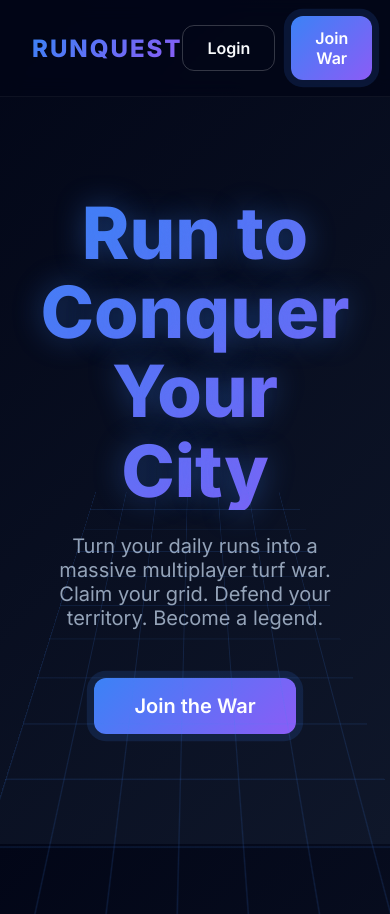
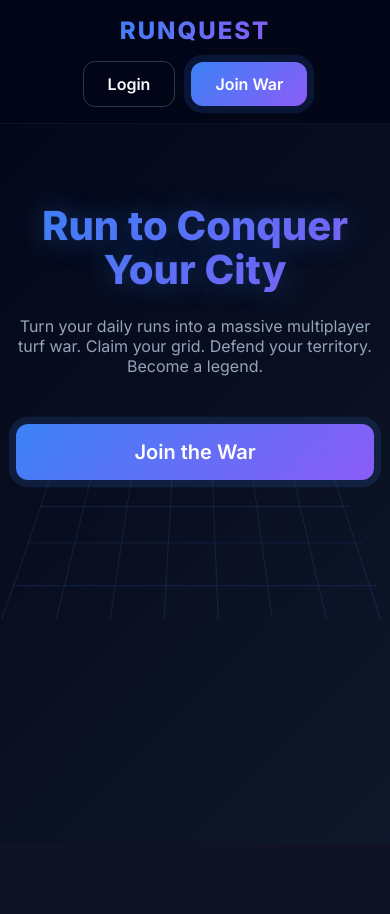
Before and after one commit to OnishNimiwal/Runningquest, a Flask app: page / in a window 390 px wide. After the commit the page ends 619 px from the top, so only its background shows below. Run offline with Flask 3, Linux system fonts and the light colour scheme.

Commit message:
Fix mobile responsiveness for map tracking and entire UI

```diff
--- a/static/css/style.css
+++ b/static/css/style.css
@@ -285,3 +285,37 @@ a { text-decoration: none; color: var(--primary); }
 }
 .alert-error { background: rgba(239, 68, 68, 0.2); color: var(--danger); border: 1px solid var(--danger); }
 .alert-success { background: rgba(16, 185, 129, 0.2); color: var(--accent); border: 1px solid var(--accent); }
+
+
+/* ==========================================================================
+   MOBILE RESPONSIVENESS
+   ========================================================================== */
+@media (max-width: 768px) {
+    .navbar {
+        flex-direction: column;
+        gap: 1rem;
+        padding: 1rem;
+    }
+    .main-content {
+        padding: 1rem;
+    }
+    .hero-title {
+        font-size: 2.5rem;
+    }
+    .hero-subtitle {
+        font-size: 1rem;
+    }
+    .hero-container .btn {
+        width: 100%;
+        margin-bottom: 0.5rem;
+    }
+    .hero-container > div {
+        flex-direction: column;
+    }
+    .stats-grid {
+        grid-template-columns: 1fr;
+    }
+    .dashboard-wrapper h1 {
+        font-size: 2rem !important;
+    }
+}
```
Also changed, not shown: templates/run.html (+37 -0 lines).
